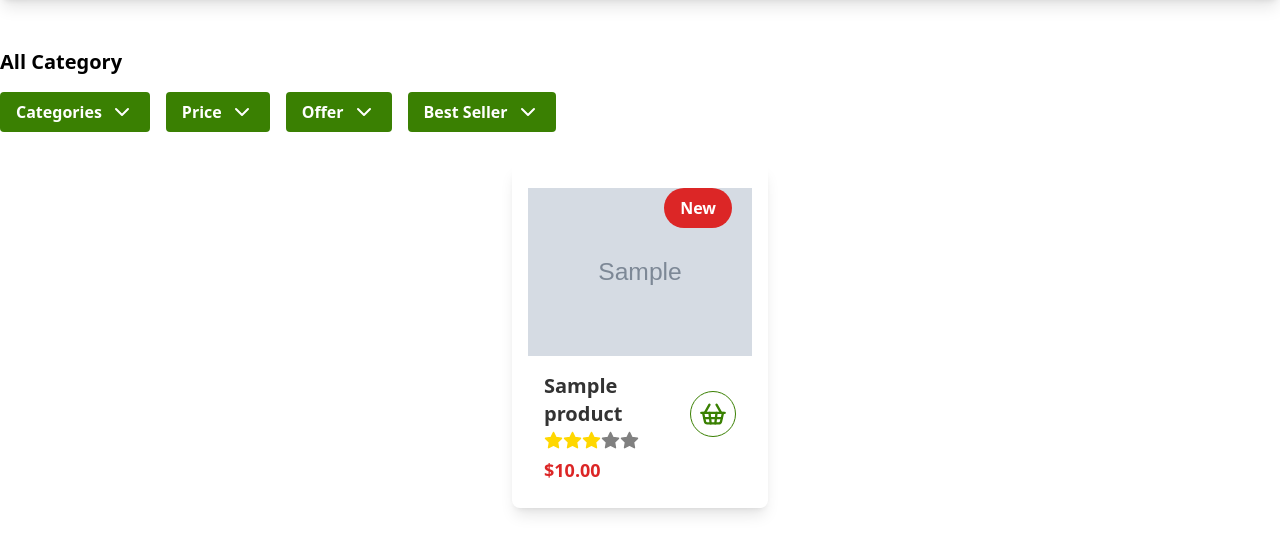
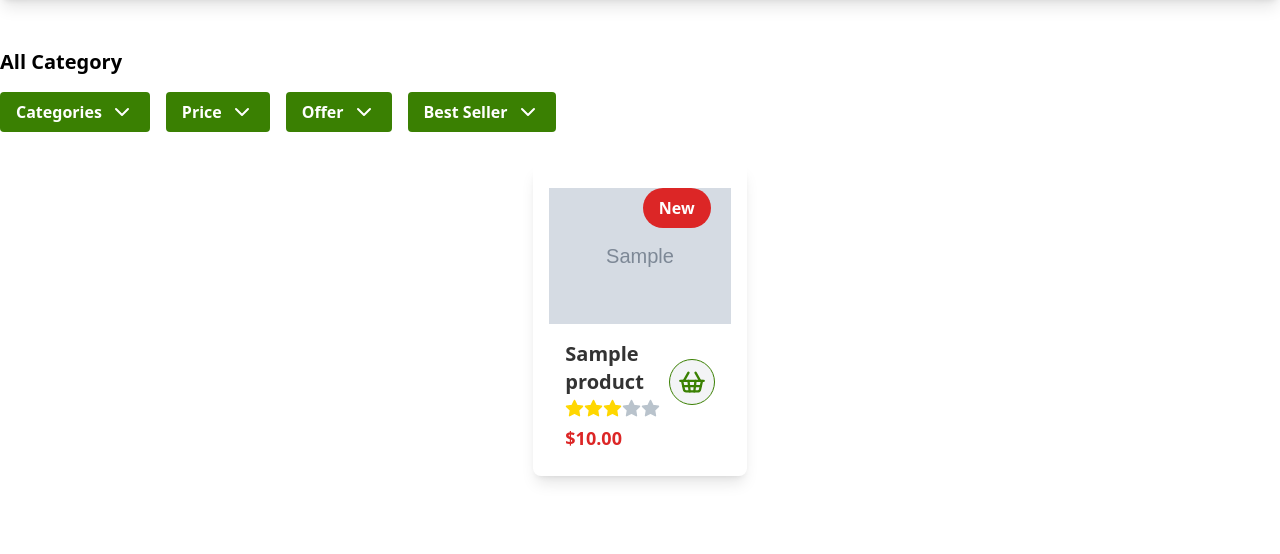
Before and after one commit to Clear008/Fresh-pick, a Django app: page /products/ in a window 1280 px wide. Shown: the part 84-638 px from the top of the page. Run offline with Django 5.2, Linux system fonts and the light colour scheme; a user stored in the database is signed in; tables that the repository leaves empty hold one stand-in row (values such as "Sample post"); grey boxes marked "Sample" are stand-in pictures; some libraries are stand-ins or nearby versions.

Commit message:
modified content

```diff
--- a/webapp/FreshPickApp/templates/base.html
+++ b/webapp/FreshPickApp/templates/base.html
@@ -4,6 +4,7 @@
 <head>
     <meta charset="UTF-8">
     <meta name="viewport" content="width=device-width, initial-scale=1.0">
+    <link rel="icon" href="{% static 'imgs/freshpick.png' %}" type="image/png">
     <title>{% block title %}FreshPick{% endblock %}</title>
     <link rel="stylesheet" href="https://cdnjs.cloudflare.com/ajax/libs/font-awesome/5.15.3/css/all.min.css" />
     <script src="https://cdn.tailwindcss.com"></script>
@@ -11,7 +12,7 @@
 <body>
 
 <!-- Header section -->
-<header class="bg-gray-100 py-1 shadow-lg h-full sticky top-0">
+<header class="bg-gray-100 py-1 shadow-lg h-full sticky top-0 z-[99]">
     <div class="container mx-auto flex justify-between items-center">
         <!-- Logo -->
         <div>
--- a/webapp/FreshPickApp/templates/products.html
+++ b/webapp/FreshPickApp/templates/products.html
@@ -22,7 +22,7 @@
     </div>
     <div class="flex items-center gap-4 mt-8 flex-wrap justify-center">
         {% for product in products %}
-        <div class="card w-1/5 p-1 rounded-lg shadow-lg px-4 py-6">
+        <div class="card w-1/6 p-1 rounded-lg shadow-lg px-4 py-6">
             <div class="card-img mx-auto text-center relative">
                 <img src="{{ product.image }}" alt="img"  class="text-center mx-auto">
                 <span class="absolute top-0 right-[20px] badge px-4 py-2 rounded-full bg-red-600 text-white font-semibold">New</span>
@@ -35,12 +35,12 @@
                         <svg xmlns="http://www.w3.org/2000/svg" width="19" height="19" viewBox="0 0 24 24" fill="gold" stroke="gold" stroke-width="2" stroke-linecap="round" stroke-linejoin="round" class="lucide lucide-star"><polygon points="12 2 15.09 8.26 22 9.27 17 14.14 18.18 21.02 12 17.77 5.82 21.02 7 14.14 2 9.27 8.91 8.26 12 2"/></svg>
                         <svg xmlns="http://www.w3.org/2000/svg" width="19" height="19" viewBox="0 0 24 24" fill="gold" stroke="gold" stroke-width="2" stroke-linecap="round" stroke-linejoin="round" class="lucide lucide-star"><polygon points="12 2 15.09 8.26 22 9.27 17 14.14 18.18 21.02 12 17.77 5.82 21.02 7 14.14 2 9.27 8.91 8.26 12 2"/></svg>
                         <svg xmlns="http://www.w3.org/2000/svg" width="19" height="19" viewBox="0 0 24 24" fill="gold" stroke="gold" stroke-width="2" stroke-linecap="round" stroke-linejoin="round" class="lucide lucide-star"><polygon points="12 2 15.09 8.26 22 9.27 17 14.14 18.18 21.02 12 17.77 5.82 21.02 7 14.14 2 9.27 8.91 8.26 12 2"/></svg>
-                        <svg xmlns="http://www.w3.org/2000/svg" width="19" height="19" viewBox="0 0 24 24" fill="grey" stroke="grey" stroke-width="2" stroke-linecap="round" stroke-linejoin="round" class="lucide lucide-star"><polygon points="12 2 15.09 8.26 22 9.27 17 14.14 18.18 21.02 12 17.77 5.82 21.02 7 14.14 2 9.27 8.91 8.26 12 2"/></svg>
-                        <svg xmlns="http://www.w3.org/2000/svg" width="19" height="19" viewBox="0 0 24 24" fill="grey" stroke="grey" stroke-width="2" stroke-linecap="round" stroke-linejoin="round" class="lucide lucide-star"><polygon points="12 2 15.09 8.26 22 9.27 17 14.14 18.18 21.02 12 17.77 5.82 21.02 7 14.14 2 9.27 8.91 8.26 12 2"/></svg>
+                        <svg xmlns="http://www.w3.org/2000/svg" width="19" height="19" viewBox="0 0 24 24" fill="#b9c3cc" stroke="#b9c3cc" stroke-width="2" stroke-linecap="round" stroke-linejoin="round" class="lucide lucide-star"><polygon points="12 2 15.09 8.26 22 9.27 17 14.14 18.18 21.02 12 17.77 5.82 21.02 7 14.14 2 9.27 8.91 8.26 12 2"/></svg>
+                        <svg xmlns="http://www.w3.org/2000/svg" width="19" height="19" viewBox="0 0 24 24" fill="#b9c3cc" stroke="#b9c3cc" stroke-width="2" stroke-linecap="round" stroke-linejoin="round" class="lucide lucide-star"><polygon points="12 2 15.09 8.26 22 9.27 17 14.14 18.18 21.02 12 17.77 5.82 21.02 7 14.14 2 9.27 8.91 8.26 12 2"/></svg>
                     </div>
                 </div>
 
-                <button class="text-[#3A8002] border border-[#3A8002] rounded-full p-2 hover:bg-green-700 hover:text-white transition-all duration-300">
+                <button class="text-[#3A8002] border border-[#3A8002] rounded-full p-2 bg-gray-100 hover:bg-green-700 hover:text-white transition-all duration-300">
                     <svg xmlns="http://www.w3.org/2000/svg" width="28" height="28" viewBox="0 0 24 24" fill="none" stroke="currentColor" stroke-width="2" stroke-linecap="round" stroke-linejoin="round" class="lucide lucide-shopping-basket"><path d="m15 11-1 9"/><path d="m19 11-4-7"/><path d="M2 11h20"/><path d="m3.5 11 1.6 7.4a2 2 0 0 0 2 1.6h9.8a2 2 0 0 0 2-1.6l1.7-7.4"/><path d="M4.5 15.5h15"/><path d="m5 11 4-7"/><path d="m9 11 1 9"/></svg>
                 </button>
             </div>
```
